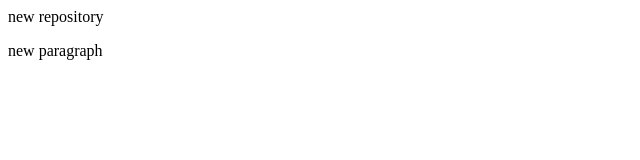
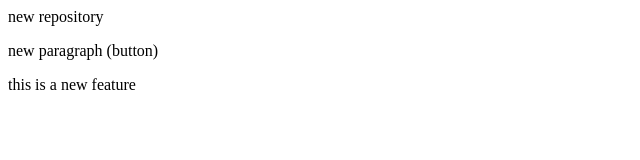
Before and after one commit to pratikshapandey07/local-repo, a plain HTML site: page index.html in a window 1280 px wide. Shown: the whole page, without its empty margins (0-640 px from the left). Drawn offline with Linux system fonts and the light colour scheme.

Commit message:
new feature

```diff
--- a/index.html
+++ b/index.html
@@ -1,2 +1,3 @@
 <p>new repository</p>
-<p>new paragraph</p>
+<p>new paragraph (button)</p>
+<p>this is a new feature</p>
```
